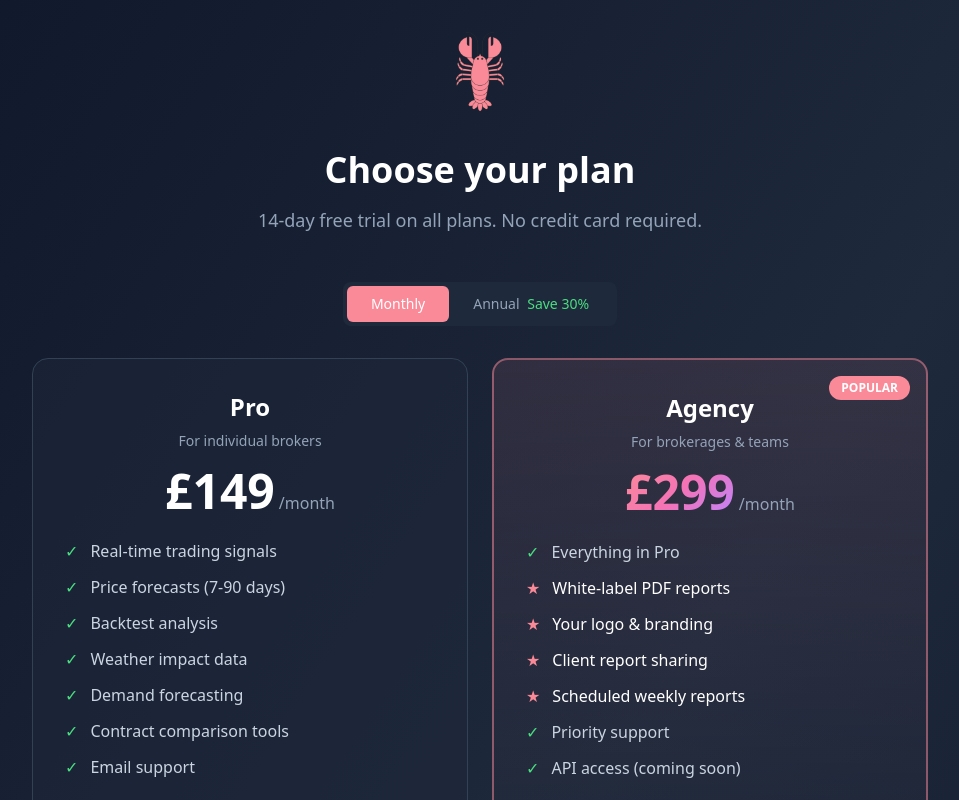
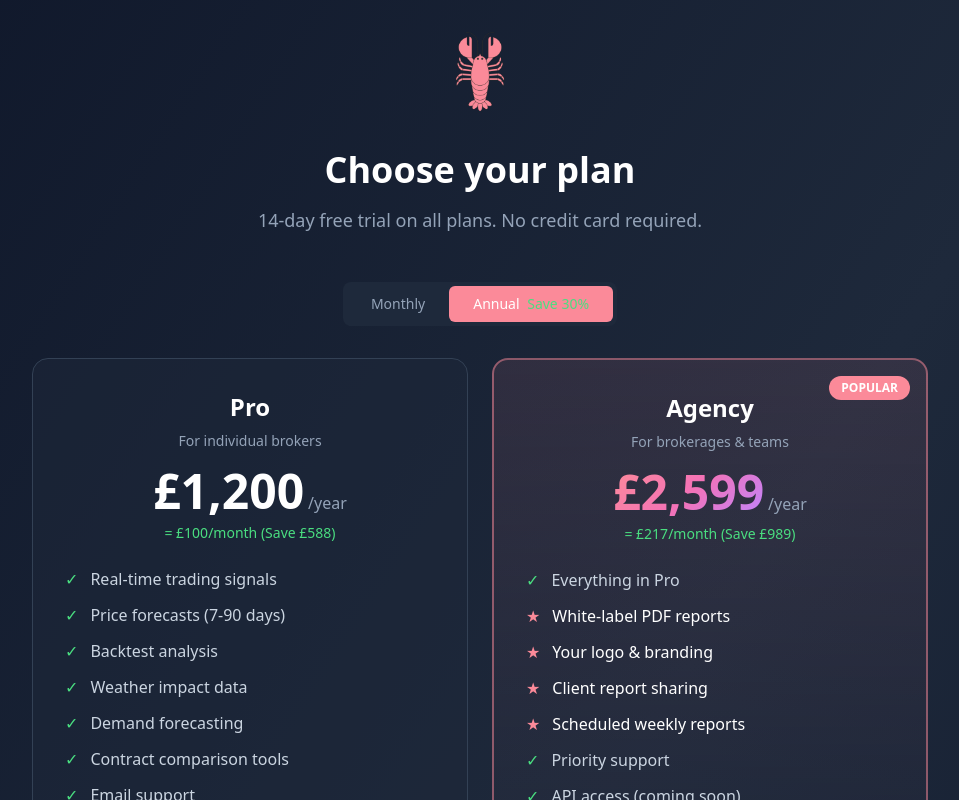
Before and after one commit to LobsterManBot/lobster-energy, a Next.js app in the folder frontend/: page /pricing in a window 1280 px wide. Shown: the top 800 px of the page, without its empty margins (160-1119 px from the left). Built offline with nearby package versions, Linux system fonts and the light colour scheme; no server answers.

Commit message:
Default pricing page to annual billing

```diff
--- a/frontend/app/pricing/page.tsx
+++ b/frontend/app/pricing/page.tsx
@@ -6,7 +6,7 @@ import Link from 'next/link'
 
 export default function PricingPage() {
   const [loading, setLoading] = useState<string | null>(null)
-  const [billing, setBilling] = useState<'monthly' | 'annual'>('monthly')
+  const [billing, setBilling] = useState<'monthly' | 'annual'>('annual')
 
   async function handleSubscribe(tier: 'pro' | 'agency', billingPeriod: 'monthly' | 'annual') {
     setLoading(`${tier}-${billingPeriod}`)
```
